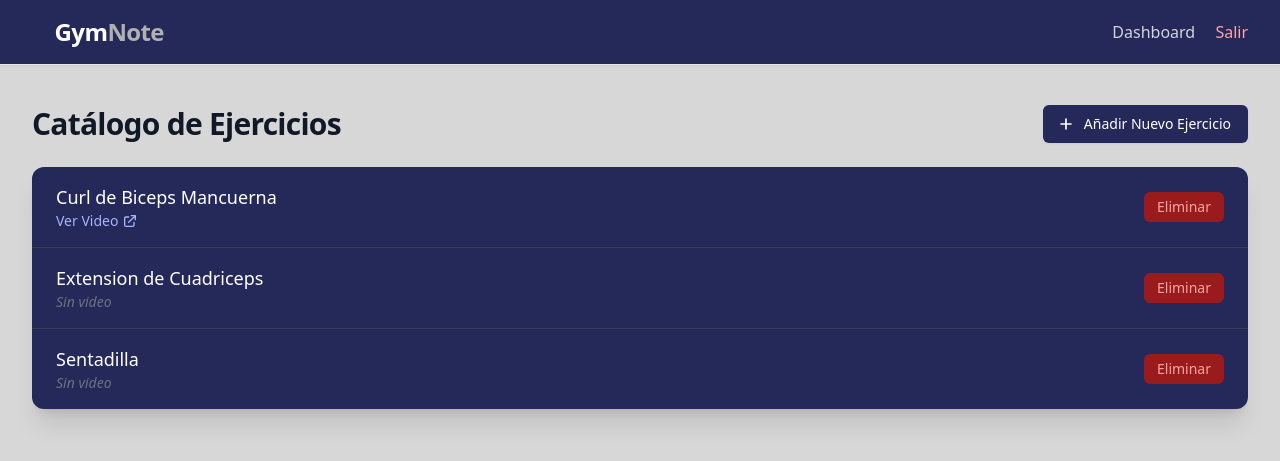
After one commit to DanielEOnetti/NoteGym, a Django app: page /ejercicios/ in a window 1280 px wide. The commit adds this page. Shown: the top 461 px of the page. Run offline with Django 5.2, Linux system fonts and the light colour scheme; a user stored in the database is signed in; data comes from the database, SQL or seed files in the repository; both versions use the stored data as it was after the commit; some libraries are stand-ins or nearby versions.

Commit message:
Actualizaciones: Ahora el perfil entrenador tiene acceso a una lista con todos los ejercicios creados, puede eliminar ejercicios. Al crear un entrenamiento, la relacion Entrenador-Atleta queda registrada; un entrenador no puede asignar entrenamientos a un atleta con entrenador asasignado, solo aparecerán los atletas disponibles (aquellos sin entrenador)

```diff
--- a/config/urls.py
+++ b/config/urls.py
@@ -26,7 +26,10 @@ from core.views import (
     EntrenamientoDeleteView,
     ListaAtletasView,
     AtletaRecordDetailView,
-    ActualizarOrdenEjerciciosView
+    ActualizarOrdenEjerciciosView,
+    EjercicioListView,
+    EjercicioDeleteView
+
 )
 # Importas tu formulario personalizado (¡esto es correcto!)
 from core.forms import EmailOrUsernameLoginForm, MyPasswordResetForm, MySetPasswordForm
@@ -86,6 +89,10 @@ urlpatterns = [
     # Gestión de ejercicios
     # --------------------------------------------------------------------
     path("ejercicios/crear/", EjercicioCreateView.as_view(), name="ejercicio_crear"),
+    path('ejercicios/', EjercicioListView.as_view(), name='ejercicio_lista'),
+    path('ejercicios/<int:pk>/eliminar/',
+         EjercicioDeleteView.as_view(),
+         name='ejercicio_delete'),
 
     # --------------------------------------------------------------------
     # Sección del atleta
--- a/core/apps.py
+++ b/core/apps.py
@@ -4,3 +4,6 @@ from django.apps import AppConfig
 class CoreConfig(AppConfig):
     default_auto_field = "django.db.models.BigAutoField"
     name = "core"
+
+    def ready(self):
+        import core.signals
--- a/core/forms.py
+++ b/core/forms.py
@@ -2,6 +2,7 @@
 
 # Importaciones principales del framework Django para la construcción de formularios.
 from django import forms
+from django.db.models import Q
 from django.core.exceptions import ValidationError
 from django.contrib.auth.models import User
 from django.forms import inlineformset_factory, modelformset_factory
@@ -44,7 +45,9 @@ INPUT_CLASSES = "appearance-none relative block w-full px-3 py-3 border border-g
 SELECT_CLASSES = INPUT_CLASSES
 TEXTAREA_CLASSES = INPUT_CLASSES + " h-24"
 
+
 class EntrenamientoForm(forms.ModelForm):
+
     class Meta:
         model = Entrenamiento
         fields = ["atleta", "nombre", "notas"]
@@ -60,9 +63,32 @@ class EntrenamientoForm(forms.ModelForm):
         }
 
     def __init__(self, *args, **kwargs):
+        # 1. Extrae el 'user' que pasamos desde la CreateView
         user = kwargs.pop('user', None)
+
         super().__init__(*args, **kwargs)
-        self.fields['atleta'].queryset = PerfilUsuario.objects.filter(tipo='atleta')
+
+        # 2. Comprueba que el usuario está logueado y tiene perfil
+        if user and hasattr(user, 'perfil'):
+
+            perfil_entrenador = user.perfil
+
+            # 3. Filtra el queryset de 'atleta'
+            self.fields['atleta'].queryset = PerfilUsuario.objects.filter(
+                Q(tipo='atleta'), # Condición 1: Debe ser un atleta
+
+                # Condición 2 (OR): O es mi atleta O no tiene entrenador
+                Q(entrenador=perfil_entrenador) |
+                Q(entrenador__isnull=True)
+
+            ).distinct().order_by('nombre') # .distinct() por si acaso y ordenado
+
+        else:
+            # 4. Fallback: si no hay user, solo muestra atletas
+            # (Útil si un SuperAdmin entra desde /admin)
+            self.fields['atleta'].queryset = PerfilUsuario.objects.filter(
+                tipo='atleta'
+            ).order_by('nombre')
 
 # ========================================================================
 # Formulario de Detalle de Entrenamiento (para el Formset)
--- a/core/views.py
+++ b/core/views.py
@@ -860,3 +860,21 @@ class ActualizarOrdenEjerciciosView(LoginRequiredMixin, View):
         except Exception as e:
             # Captura de error genérico
             return JsonResponse({"status": "error", "message": str(e)}, status=500)
+
+
+
+
+
+
+class EjercicioListView(LoginRequiredMixin, ListView):
+    model = Ejercicio
+    template_name = 'core/ejercicios/lista.html'  # La ruta a tu nuevo template
+    context_object_name = 'ejercicios'     # El nombre que usaremos en el template
+    paginate_by = 15                       # Buena práctica para listas largas
+
+
+class EjercicioDeleteView(LoginRequiredMixin, DeleteView):
+    model = Ejercicio
+
+    # URL a la que redirigir después de borrar con éxito
+    success_url = reverse_lazy('ejercicio_lista')
--- /dev/null
+++ b/templates/core/ejercicios/lista.html
@@ -0,0 +1,91 @@
+{% extends "base.html" %}
+
+{% block title %}Catálogo de Ejercicios - GymNotebook{% endblock %}
+
+{% block content %}
+
+<div class="mb-6 flex flex-col sm:flex-row justify-between items-center gap-4">
+    <h1 class="text-3xl font-extrabold text-gray-900 tracking-tight">
+        Catálogo de Ejercicios
+    </h1>
+    <a href="{% url 'ejercicio_crear' %}" class="inline-flex items-center justify-center px-4 py-2 border border-transparent text-sm font-medium rounded-md shadow-sm text-white bg-primary hover:bg-indigo-700 focus:outline-none focus:ring-2 focus:ring-offset-2 focus:ring-indigo-500 w-full sm:w-auto">
+        <svg class="w-5 h-5 mr-2 -ml-1" fill="none" stroke="currentColor" viewBox="0 0 24 24"><path stroke-linecap="round" stroke-linejoin="round" stroke-width="2" d="M12 6v6m0 0v6m0-6h6m-6 0H6"></path></svg>
+        Añadir Nuevo Ejercicio
+    </a>
+</div>
+
+<div class="bg-[#252959] shadow-xl rounded-xl overflow-hidden">
+
+    <ul role="list" class="divide-y divide-gray-700">
+
+        {% for ejercicio in ejercicios %}
+        <li class="py-4 px-6 flex flex-col sm:flex-row justify-between items-start sm:items-center hover:bg-gray-800 transition duration-150">
+
+            <div class="flex flex-col mb-2 sm:mb-0">
+                <span class="text-lg font-medium text-white">{{ ejercicio.nombre }}</span>
+                {% if ejercicio.video %}
+                <a href="{{ ejercicio.video }}" target="_blank" rel="noopener noreferrer" class="text-sm text-indigo-300 hover:text-indigo-200 transition flex items-center gap-1">
+                    Ver Video
+                    <svg class="w-4 h-4" fill="none" stroke="currentColor" viewBox="0 0 24 24"><path stroke-linecap="round" stroke-linejoin="round" stroke-width="2" d="M10 6H6a2 2 0 00-2 2v10a2 2 0 002 2h10a2 2 0 002-2v-4M14 4h6m0 0v6m0-6L10 14"></path></svg>
+                </a>
+                {% else %}
+                <span class="text-sm text-gray-500 italic">Sin video</span>
+                {% endif %}
+            </div>
+
+            <div class="flex-shrink-0">
+                <form method="post" action="{% url 'ejercicio_delete' pk=ejercicio.pk %}" class="inline">
+                    {% csrf_token %}
+                    <button type="submit" class="inline-flex items-center px-3 py-1 border border-transparent text-sm font-medium rounded-md text-red-300 bg-red-800 hover:bg-red-700 transition"
+                            onclick="return confirm('¿Estás seguro de que quieres eliminar este ejercicio?');">
+                        Eliminar
+                    </button>
+                </form>
+            </div>
+            </li>
+
+        {% empty %}
+        <li class="py-10 px-6 text-center">
+            <svg class="w-12 h-12 mx-auto text-gray-600" fill="none" stroke="currentColor" viewBox="0 0 24 24"><path stroke-linecap="round" stroke-linejoin="round" stroke-width="2" d="M9 12h6m-6 4h6m2 5H7a2 2 0 01-2-2V5a2 2 0 012-2h5.586a1 1 0 01.707.293l5.414 5.414a1 1 0 01.293.707V19a2 2 0 01-2 2z"></path></svg>
+            <h3 class="mt-2 text-lg font-medium text-white">No hay ejercicios creados</h3>
+            <p class="mt-1 text-sm text-gray-400">¡Empieza añadiendo tu primer ejercicio!</p>
+            <div class="mt-6">
+                 <a href="{% url 'ejercicio_crear' %}" class="inline-flex items-center px-4 py-2 border border-transparent text-sm font-medium rounded-md shadow-sm text-white bg-primary hover:bg-indigo-700 focus:outline-none focus:ring-2 focus:ring-offset-2 focus:ring-indigo-500">
+                    <svg class="w-5 h-5 mr-2 -ml-1" fill="none" stroke="currentColor" viewBox="0 0 24 24"><path stroke-linecap="round" stroke-linejoin="round" stroke-width="2" d="M12 6v6m0 0v6m0-6h6m-6 0H6"></path></svg>
+                    Añadir Ejercicio
+                </a>
+            </div>
+        </li>
+        {% endfor %}
+    </ul>
+
+    {% if is_paginated %}
+    <nav class="bg-[#252959] border-t border-gray-700 px-4 py-3 flex items-center justify-between sm:px-6" aria-label="Pagination">
+        <div class="hidden sm:block">
+            <p class="text-sm text-gray-300">
+                Mostrando
+                <span class="font-medium text-white">{{ page_obj.start_index }}</span>
+                a
+                <span class="font-medium text-white">{{ page_obj.end_index }}</span>
+                de
+                <span class="font-medium text-white">{{ page_obj.paginator.count }}</span>
+                resultados
+            </p>
+        </div>
+        <div class="flex-1 flex justify-between sm:justify-end gap-2">
+            {% if page_obj.has_previous %}
+                <a href="?page={{ page_obj.previous_page_number }}" class="relative inline-flex items-center px-4 py-2 border border-gray-600 text-sm font-medium rounded-md text-gray-200 bg-transparent hover:bg-gray-700 transition">
+                    Anterior
+                </a>
+            {% endif %}
+            {% if page_obj.has_next %}
+                <a href="?page={{ page_obj.next_page_number }}" class="relative inline-flex items-center px-4 py-2 border border-gray-600 text-sm font-medium rounded-md text-gray-200 bg-transparent hover:bg-gray-700 transition">
+                    Siguiente
+                </a>
+            {% endif %}
+        </div>
+    </nav>
+    {% endif %}
+
+</div>
+{% endblock content %}
```
Also changed, not shown: core/admin.py (+55 -7 lines), core/signals.py (added, +30 -0 lines), templates/core/dashboard.html (+24 -8 lines), db.sqlite3.
